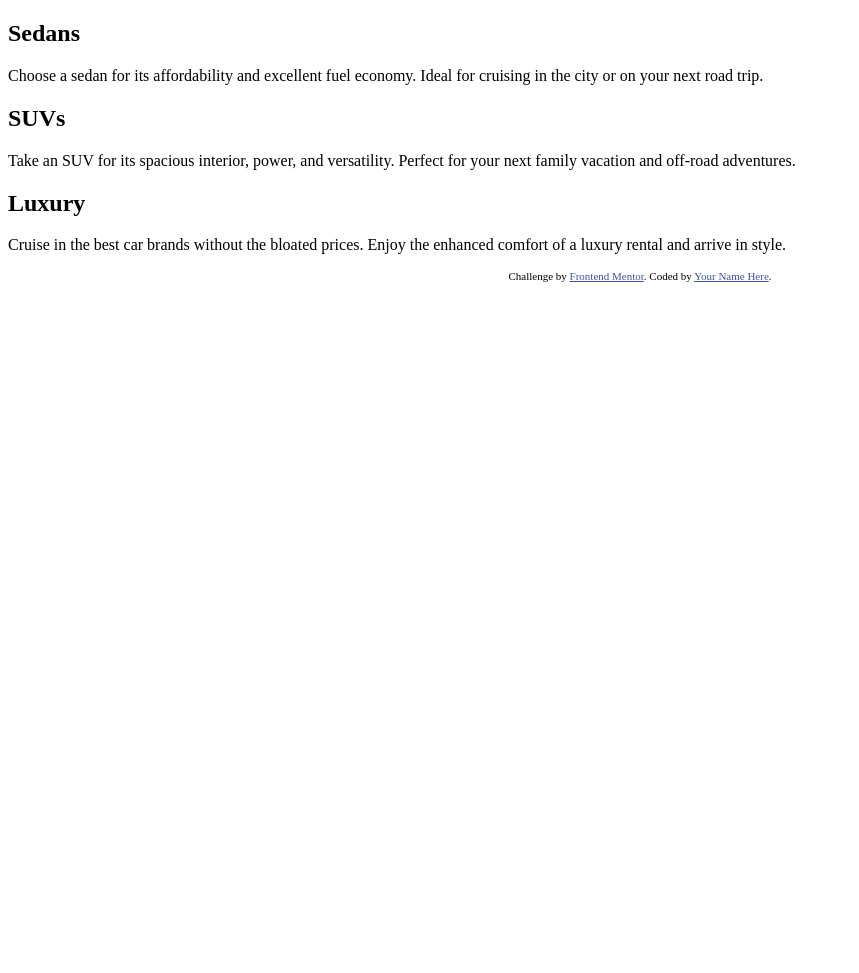
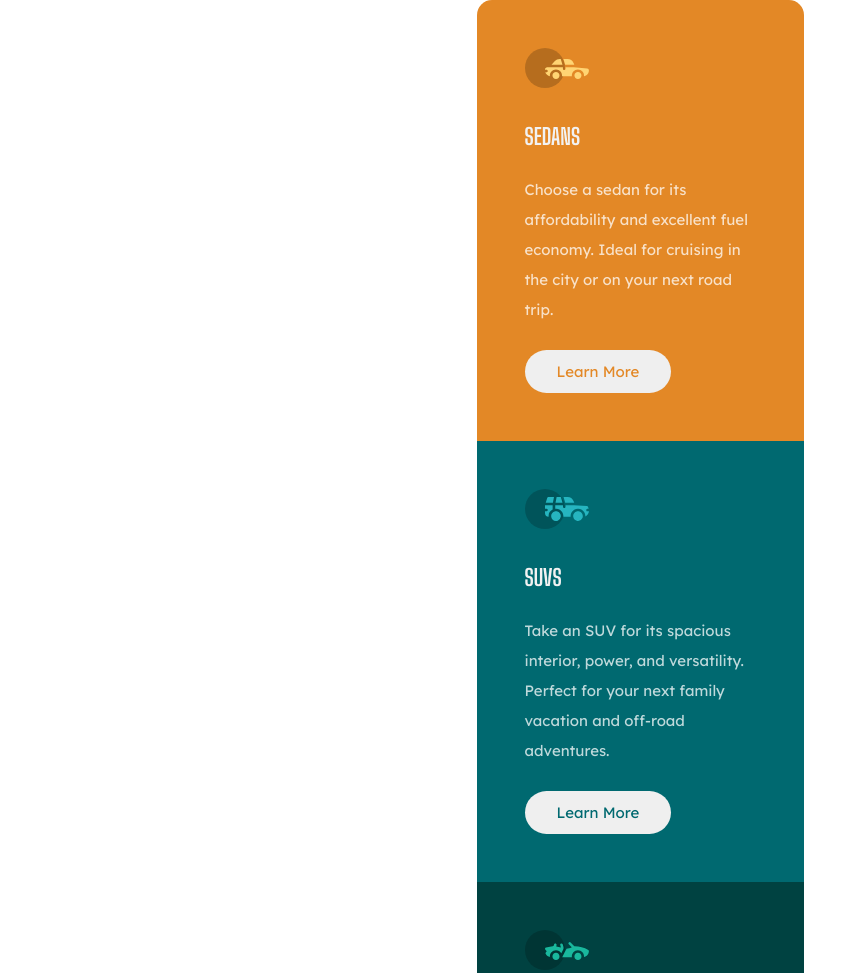
Before and after one commit to olga852/my_solution_3-column-preview-card-component-main, a plain HTML site: page index.html in a window 1280 px wide. Shown: the top 973 px of the page, without its empty margins (0-859 px from the left). Before the commit the page ends 800 px from the top, so only its background shows below. Drawn offline with Linux system fonts and the light colour scheme.

Commit message:
Дизайн под мобильные

```diff
--- a/index.html
+++ b/index.html
@@ -5,33 +5,39 @@
   <meta name="viewport" content="width=device-width, initial-scale=1.0"> <!-- displays site properly based on user's device -->
 
   <link rel="icon" type="image/png" sizes="32x32" href="./images/favicon-32x32.png">
+  <link rel="stylesheet" href="styles.css">
 
   <title>Frontend Mentor | 3-column preview card component</title>
 
   <!-- Feel free to remove these styles or customise in your own stylesheet 👍 -->
-  <style>
-    .attribution { font-size: 11px; text-align: center; }
-    .attribution a { color: hsl(228, 45%, 44%); }
-  </style>
+
 </head>
 <body>
   <main>
-    <div class="card">
+    <div class="cards">
+      <div id="sedans" class="card">
+        <i></i>
         <h2>Sedans</h2>
         <p>Choose a sedan for its affordability and excellent fuel economy. Ideal for cruising in the city
         or on your next road trip.</p>
+        <button>Learn More</button>
       </div>
 
-    <div class="card">
+      <div id="suvs"class="card">
+        <i></i>
         <h2>SUVs</h2>
         <p>Take an SUV for its spacious interior, power, and versatility. Perfect for your next family vacation
         and off-road adventures.</p>
+        <button>Learn More</button>
       </div>
 
-    <div class="card">
+      <div id="luxury" class="card">
+        <i></i>
         <h2>Luxury</h2>
         <p>Cruise in the best car brands without the bloated prices. Enjoy the enhanced comfort of a luxury
         rental and arrive in style.</p>
+        <button>Learn More</button>
+      </div>
     </div>
   </main>
 
--- a/styles.css
+++ b/styles.css
@@ -0,0 +1,117 @@
+@import url('https://fonts.googleapis.com/css2?family=Big+Shoulders+Display:wght@700&family=Lexend+Deca&display=swap');
+
+* {
+    margin: 0;
+    padding: 0;
+    box-sizing: border-box;
+}
+/* Colors */
+:root {
+    /* Primary */
+    --bright-orange: hsl(31, 77%, 52%);
+    --dark-cyan: hsl(184, 100%, 22%);
+    --very-dark-cyan: hsl(179, 100%, 13%);
+    /* Neutral */
+    --transparent-white: hsla(0, 0%, 100%, 0.75);
+    --very-light-gray: hsl(0, 0%, 95%);
+}
+
+/* ------- Mobile -------
+------------------------- */
+
+/* Global */
+html {
+    font-size: 15px;
+}
+body,
+button {
+    font-family: 'Lexend Deca', sans-serif;
+}
+main {
+    display: grid;
+    grid-template-columns: 327px;
+    justify-content: center;
+}
+h2 {
+    font-family: 'Big Shoulders Display', cursive;
+    padding-top: 35px;
+    padding-bottom: 25px;
+    color: var(--very-light-gray);
+    text-transform: uppercase;
+}
+p {
+    line-height: 2;
+    padding-bottom: 25px;
+    color: var(--transparent-white);
+
+}
+/* Cards */
+.card {
+    padding: 48px;
+}
+
+#sedans {
+    background: var(--bright-orange);
+    border-radius: 15px 15px 0 0;
+}
+#suvs {
+    background: var(--dark-cyan);
+}
+#luxury {
+    background: var(--very-dark-cyan);
+    border-radius: 0 0 15px 15px;
+}
+
+    /* Icons */
+i {
+    width: 64px;
+    height: 40px;
+    display: block;
+}
+#sedans i {
+    background: url('images/icon-sedans.svg') no-repeat;
+}
+#suvs i{
+    background: url('images/icon-suvs.svg') no-repeat;
+}
+#luxury i{
+    background: url('images/icon-luxury.svg') no-repeat;
+}
+
+button {
+    padding: 12px 32px;
+    border: none;
+    border-radius: 25px;
+    font-size: inherit;
+}
+button:hover {
+    outline: 2px solid var(--very-light-gray);
+    background: none;
+    color: var(--very-light-gray)!important;
+}
+
+#sedans button{
+    color: var(--bright-orange);
+}
+#suvs button{
+    color: var(--dark-cyan);
+}
+#luxury button{
+    color: var(--very-dark-cyan);
+}
+.attribution {
+    padding-top: 1em;
+    font-size: 11px;
+    text-align: right;
+}
+.attribution a {
+    color: hsl(228, 45%, 44%);
+}
+
+
+/* ------- Desktop -------
+------------------------- */
+
+/* grid-template-columns: repeat(3, 307px);
+grid-template-rows: 500px; */
+/* align-content: center; */
```
Lines whose indentation alone changed are shown as unchanged.
